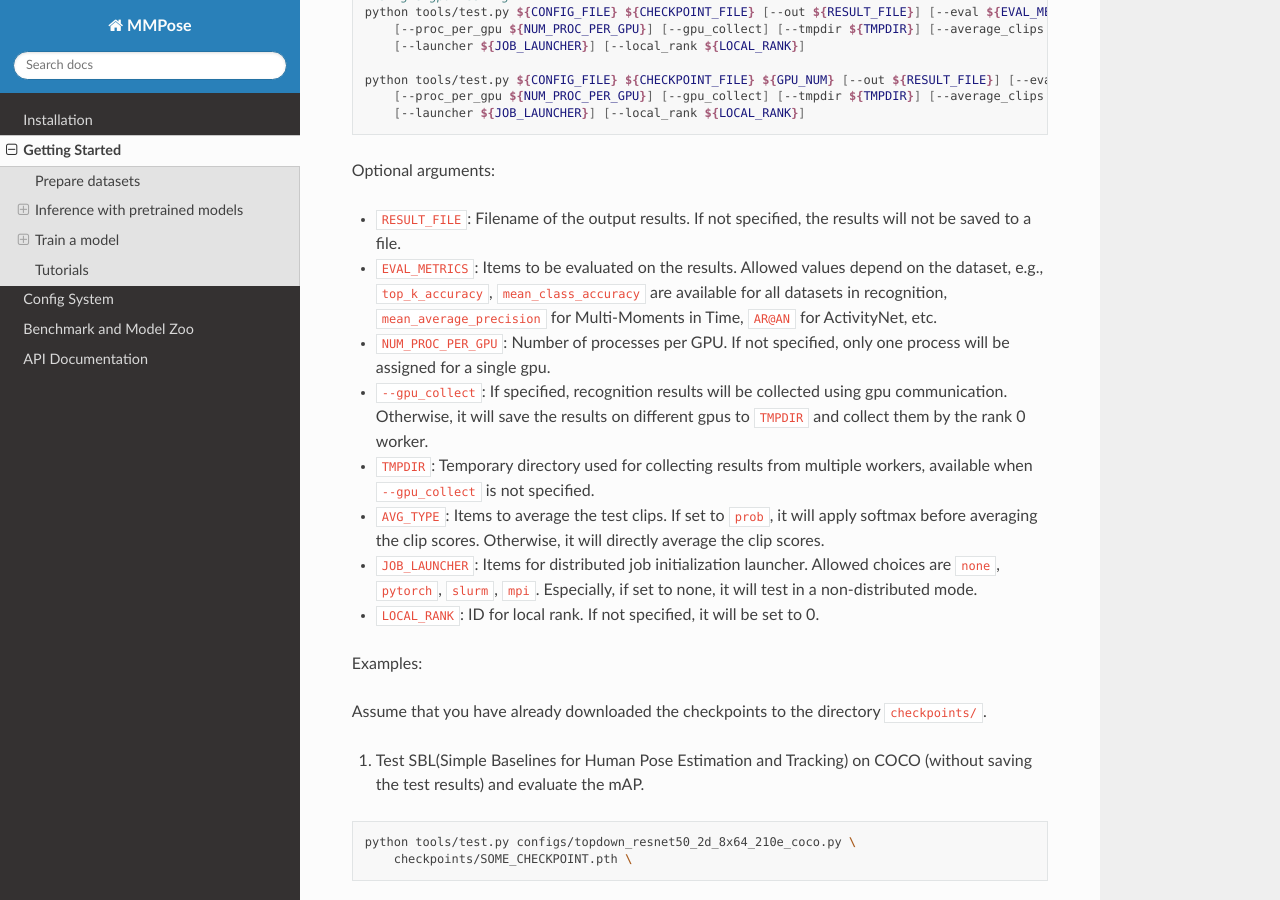
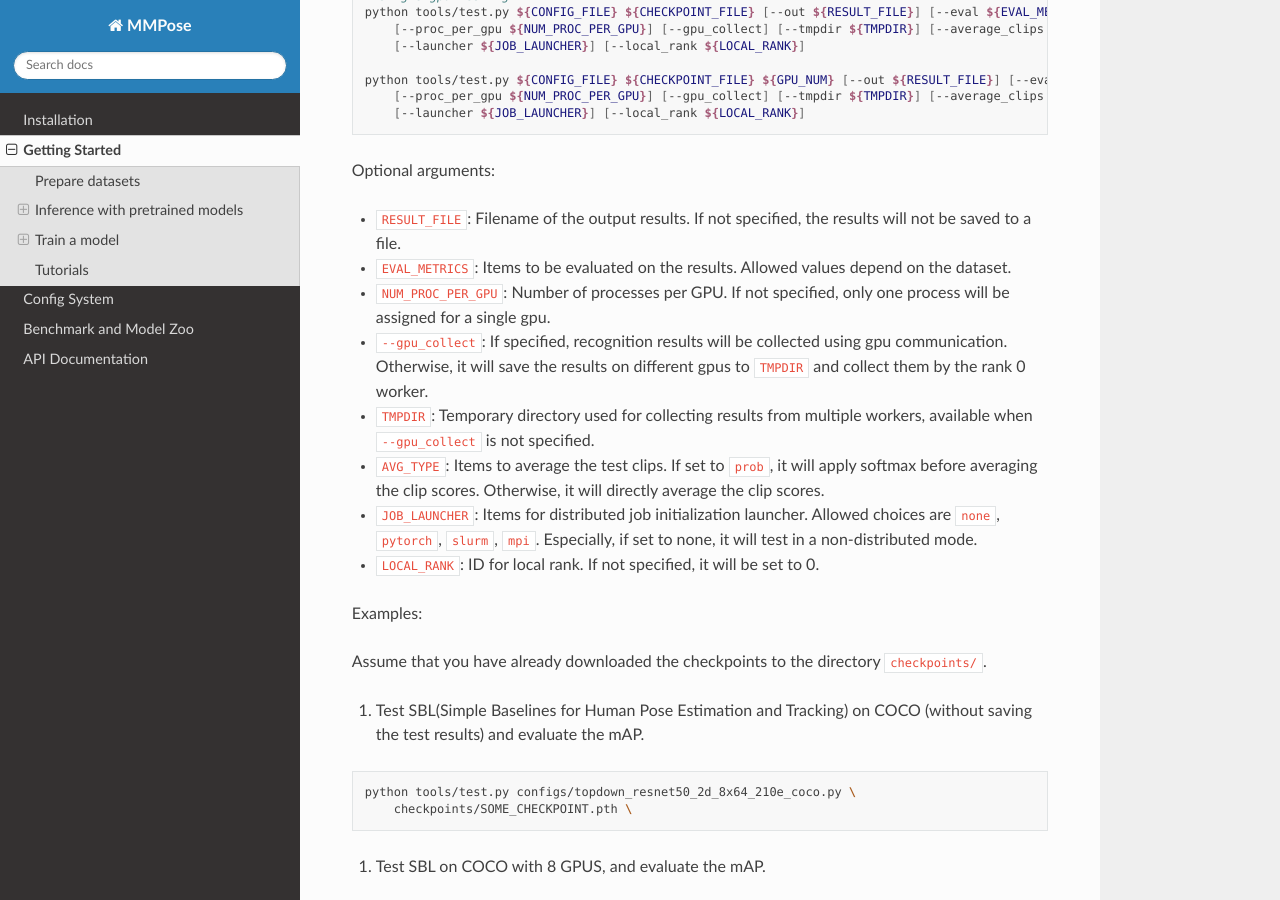
Before and after one commit to JoannaLXY/mmpose, a Sphinx documentation site: the page built from docs/getting_started.md, in a window 1280 px wide and 900 px high, scrolled down 1159 px. Built offline with Sphinx 7.4.7 and the Read the Docs theme 2.0.0, drawn with Linux system fonts in a browser that asks for light colours; the version number could not be read and is left out.

Commit message:
Update getting_started.md

```diff
--- a/docs/getting_started.md
+++ b/docs/getting_started.md
@@ -61,7 +61,7 @@ python tools/test.py ${CONFIG_FILE} ${CHECKPOINT_FILE} ${GPU_NUM} [--out ${RESUL
 
 Optional arguments:
 - `RESULT_FILE`: Filename of the output results. If not specified, the results will not be saved to a file.
-- `EVAL_METRICS`: Items to be evaluated on the results. Allowed values depend on the dataset, e.g., `top_k_accuracy`, `mean_class_accuracy` are available for all datasets in recognition, `mean_average_precision` for Multi-Moments in Time, `AR@AN` for ActivityNet, etc.
+- `EVAL_METRICS`: Items to be evaluated on the results. Allowed values depend on the dataset.
 - `NUM_PROC_PER_GPU`: Number of processes per GPU. If not specified, only one process will be assigned for a single gpu.
 - `--gpu_collect`: If specified, recognition results will be collected using gpu communication. Otherwise, it will save the results on different gpus to `TMPDIR` and collect them by the rank 0 worker.
 - `TMPDIR`: Temporary directory used for collecting results from multiple workers, available when `--gpu_collect` is not specified.
```
